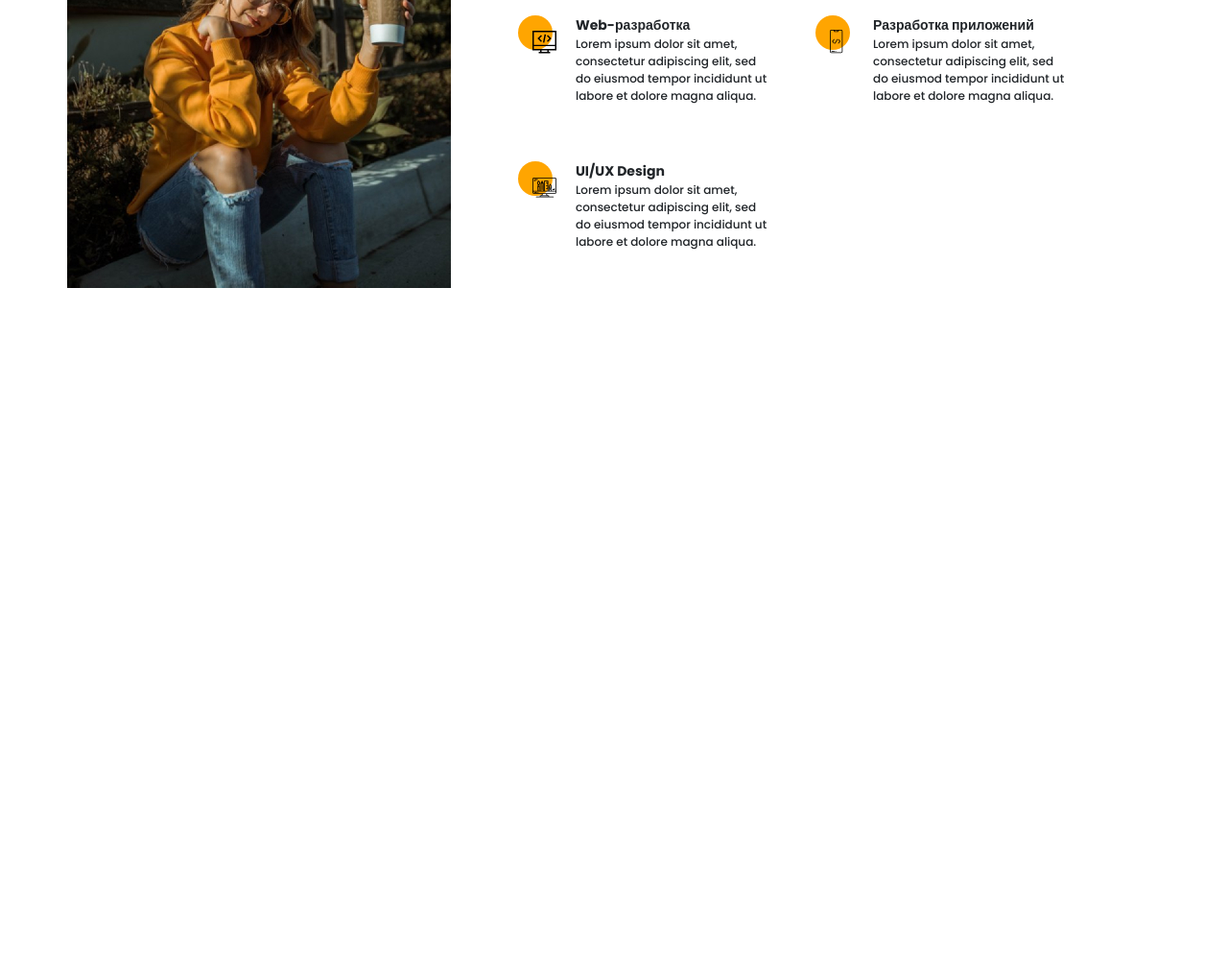
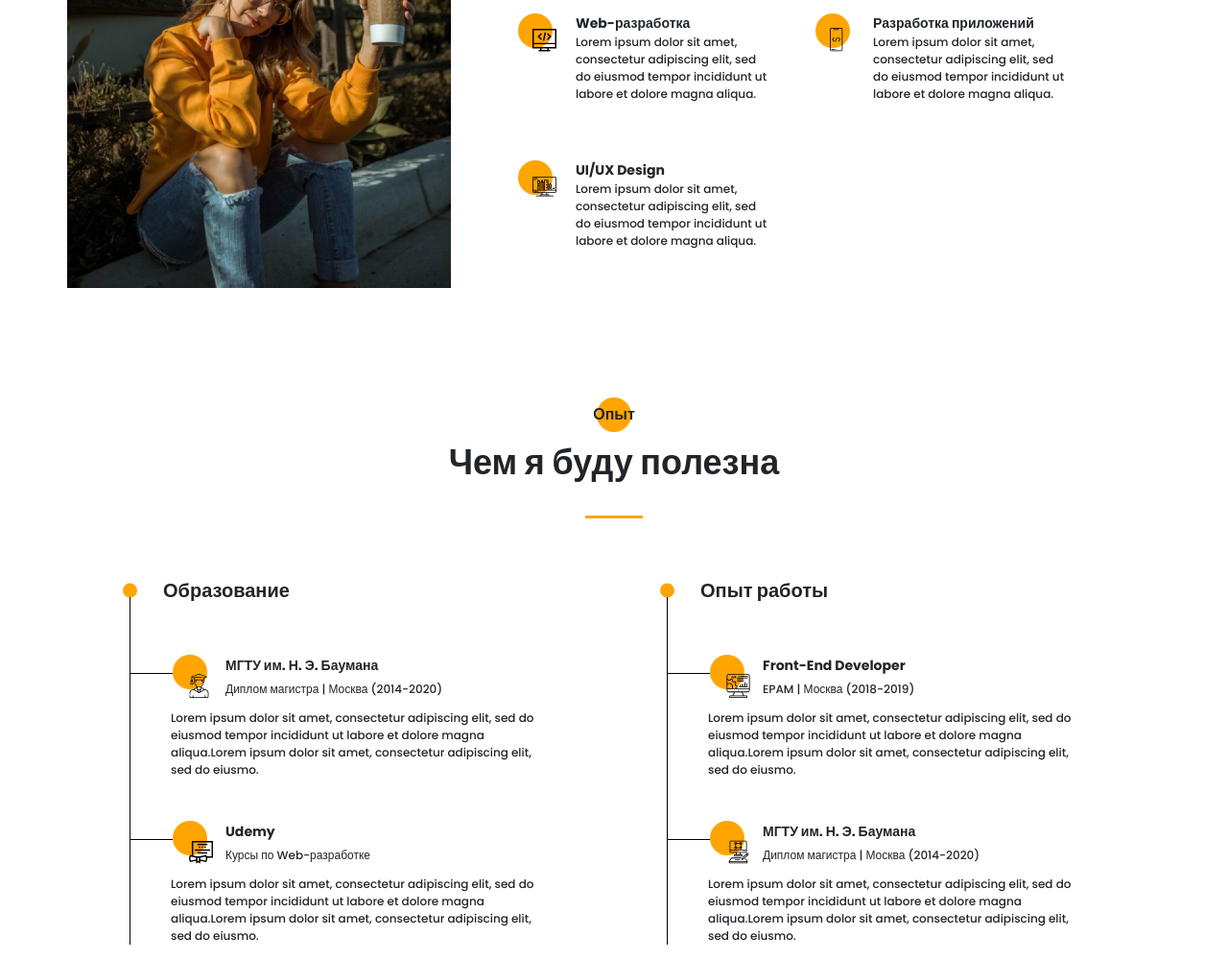
Before and after one commit to Doniyor2555/Portfolio-Web-Project, a website: page src/index.html in a window 1280 px wide. Shown: the part 1220-2220 px from the top of the page at 96% size. Before the commit the page ends 1520 px from the top, so only its background shows below. Drawn offline with Linux system fonts and the light colour scheme.

Commit message:
Portfolio-Web-Project

```diff
--- a/src/index.html
+++ b/src/index.html
@@ -203,6 +203,83 @@
     </section>
 
 
+    <section class="resume">
+        <div class="container">
+            <h2 class="title title_fz16 resume__title">Опыт</h2>
+            <div class="title title__fz36 resume__subtitle">Чем я буду полезна</div>
+            <div class="divider"></div>
+
+            <div class="resume__wrapper">
+                <div class="resume__column">
+                    <h3 class="title title_fz20 resume__column-title">Образование</h3>
+                    <ul>
+                        <li>
+                            <div class="resume__item">
+                                <div class="resume__item-head">
+                                    <div class="resume__item-icon">
+                                        <img src="icons/experience/university.svg" alt="university">
+                                    </div>
+                                    <h4 class="title title_fz14">МГТУ им. Н. Э. Баумана</h4>
+                                    <div class="resume__item-location">Диплом магистра | Москва (2014-2020)</div>
+                                </div>
+                                <div class="resume__item-body">
+                                    Lorem ipsum dolor sit amet, consectetur adipiscing elit, sed do eiusmod tempor incididunt ut labore et dolore magna aliqua.Lorem ipsum dolor sit amet, consectetur adipiscing elit, sed do eiusmo.
+                                </div>
+                            </div>
+                        </li>
+                        <li>
+                            <div class="resume__item">
+                                <div class="resume__item-head">
+                                    <div class="resume__item-icon">
+                                        <img src="icons/experience/courses.svg" alt="university">
+                                    </div>
+                                    <h4 class="title title_fz14">Udemy</h4>
+                                    <div class="resume__item-location">Курсы по Web-разработке</div>
+                                </div>
+                                <div class="resume__item-body">
+                                    Lorem ipsum dolor sit amet, consectetur adipiscing elit, sed do eiusmod tempor incididunt ut labore et dolore magna aliqua.Lorem ipsum dolor sit amet, consectetur adipiscing elit, sed do eiusmo.
+                                </div>
+                            </div>
+                        </li>
+                    </ul>
+                </div>
+                <div class="resume__column">
+                    <h3 class="title title_fz20 resume__column-title">Опыт работы</h3>
+                    <ul>
+                        <li>
+                            <div class="resume__item">
+                                <div class="resume__item-head">
+                                    <div class="resume__item-icon">
+                                        <img src="icons/experience/developer.svg" alt="university">
+                                    </div>
+                                    <h4 class="title title_fz14">Front-End Developer</h4>
+                                    <div class="resume__item-location">EPAM | Москва (2018-2019)</div>
+                                </div>
+                                <div class="resume__item-body">
+                                    Lorem ipsum dolor sit amet, consectetur adipiscing elit, sed do eiusmod tempor incididunt ut labore et dolore magna aliqua.Lorem ipsum dolor sit amet, consectetur adipiscing elit, sed do eiusmo.
+                                </div>
+                            </div>
+                        </li>
+                        <li>
+                            <div class="resume__item">
+                                <div class="resume__item-head">
+                                    <div class="resume__item-icon">
+                                        <img src="icons/experience/designer.svg" alt="university">
+                                    </div>
+                                    <h4 class="title title_fz14">МГТУ им. Н. Э. Баумана</h4>
+                                    <div class="resume__item-location">Диплом магистра | Москва (2014-2020)</div>
+                                </div>
+                                <div class="resume__item-body">
+                                    Lorem ipsum dolor sit amet, consectetur adipiscing elit, sed do eiusmod tempor incididunt ut labore et dolore magna aliqua.Lorem ipsum dolor sit amet, consectetur adipiscing elit, sed do eiusmo.
+                                </div>
+                            </div>
+                        </li>
+                    </ul>
+                </div>
+            </div>
+        </div>
+    </section>
+
     <script src="js/script.js"></script>
 </body>
 </html>
--- a/src/sass/blocks/_about.scss
+++ b/src/sass/blocks/_about.scss
@@ -22,7 +22,7 @@
   &__descr {
     padding-top: 6px;
     .divider {
-      margin-top: 4px;
+      margin: 0;
     }
   }
   &__text {
--- /dev/null
+++ b/src/sass/blocks/_resume.scss
@@ -0,0 +1,95 @@
+.resume {
+  padding-top: 120px;
+  &__title {
+    position: relative;
+    text-align: center;
+    @include before_circle;
+    &:before {
+      top: -6px;
+      left: 50%;
+      transform: translateX(-50%);
+    }
+  }
+  &__subtitle {
+    text-align: center;
+  }
+  &__wrapper {
+    padding: 60px 65px 0 65px;
+    display: grid;
+    grid-template-columns: repeat(2, 425px);
+    column-gap: 135px;
+  }
+  &__column {
+    &-title {
+      position: relative;
+      padding-left: 35px;
+      &::before {
+      content: '';
+      width: 15px;
+      height: 15px;
+      position: absolute;
+      background-color: $main-color;
+      border-radius: 100%;
+      left: -7px;
+      top: 50%;
+      transform: translateY(-50%);
+      }
+    }
+    ul {
+      list-style-type: none;
+      position: relative;
+      li {
+        position: relative;
+        &::after {
+          content: '';
+          width: 1px;
+          height:calc(100% + 16px);
+          position: absolute;
+          left: 0;
+          top: -16px;
+          background-color: #000;
+        }
+      }
+    }
+  }
+  &__item {
+    position: relative;
+    &::before {
+      content: '';
+      position: absolute;
+      width: 45px;
+      height: 1px;
+      background-color: #000;
+      top: 63px;
+    }
+    &-head {
+      position: relative;
+      padding: 45px 0 0 100px;
+      h4 {
+        margin-bottom: 0;
+      }
+    }
+    &-body {
+      padding-left: 43px;
+      margin-top: 12px;
+      font-size: 12px;
+      line-height: 18px;
+    }
+    &-icon {
+      position: absolute;
+      top: 50px;
+      left: 45px;
+      @include before_circle;
+      img {
+        position: relative;
+        left: 17px;
+        top: 14px;
+      }
+    }
+    &-location {
+      font-size: 12px;
+      line-height: 18px;
+      margin-top: 5px;
+    }
+  }
+}
--- a/src/sass/blocks/_title.scss
+++ b/src/sass/blocks/_title.scss
@@ -10,6 +10,10 @@
     font-size: 16px;
     line-height: 24px;
   }
+  &_fz20 {
+    font-size: 20px;
+    line-height: 30px;
+  }
   &__fz48 {
     font-size: 48px;
   }
--- a/src/sass/style.scss
+++ b/src/sass/style.scss
@@ -19,7 +19,7 @@
     width: 60px;
     height: 3px;
     background-color: $main-color;
-    margin-top: 25px;
+    margin: 25px auto 0 auto;
 }
 
 @import "blocks/promo";
@@ -28,3 +28,4 @@
 @import 'blocks/sidepanel';
 @import "blocks/hamburger";
 @import "blocks/about";
+@import "blocks/resume";
```
Also changed, not shown: src/css/style.min.css.
